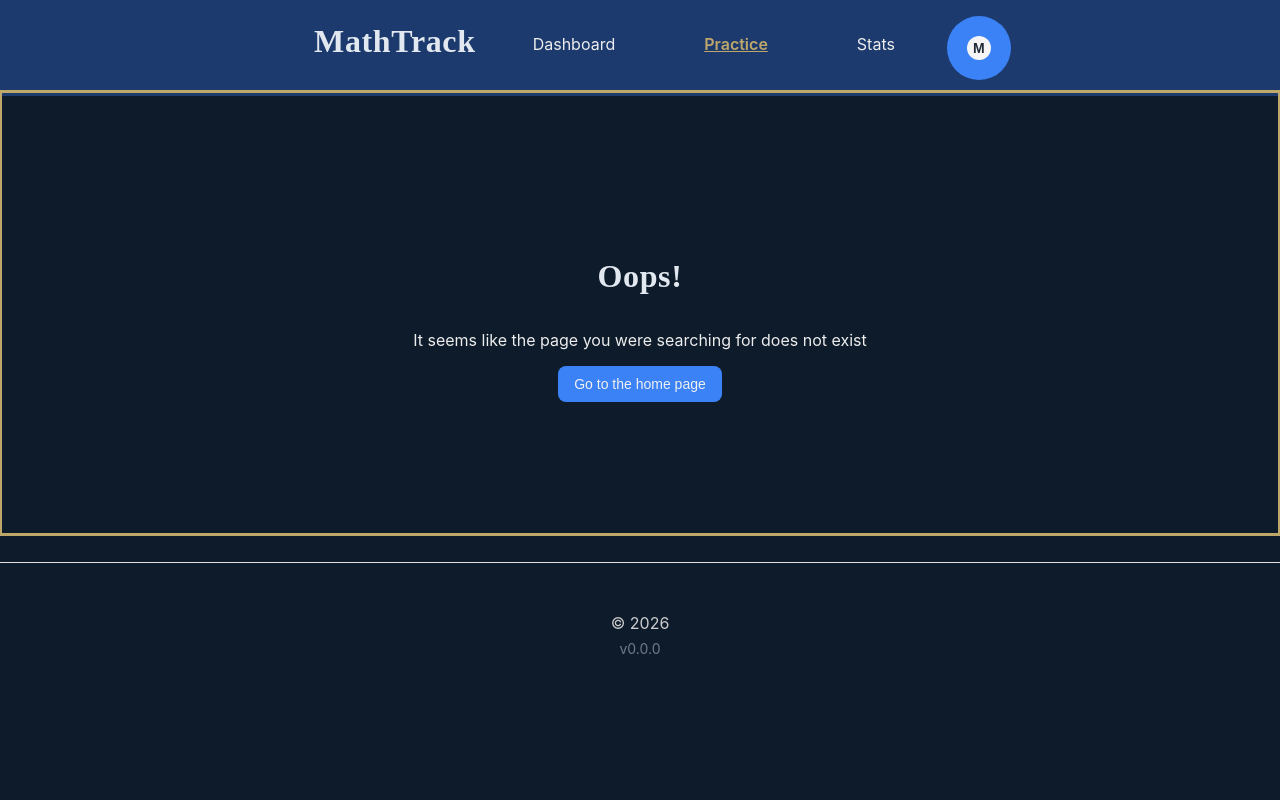
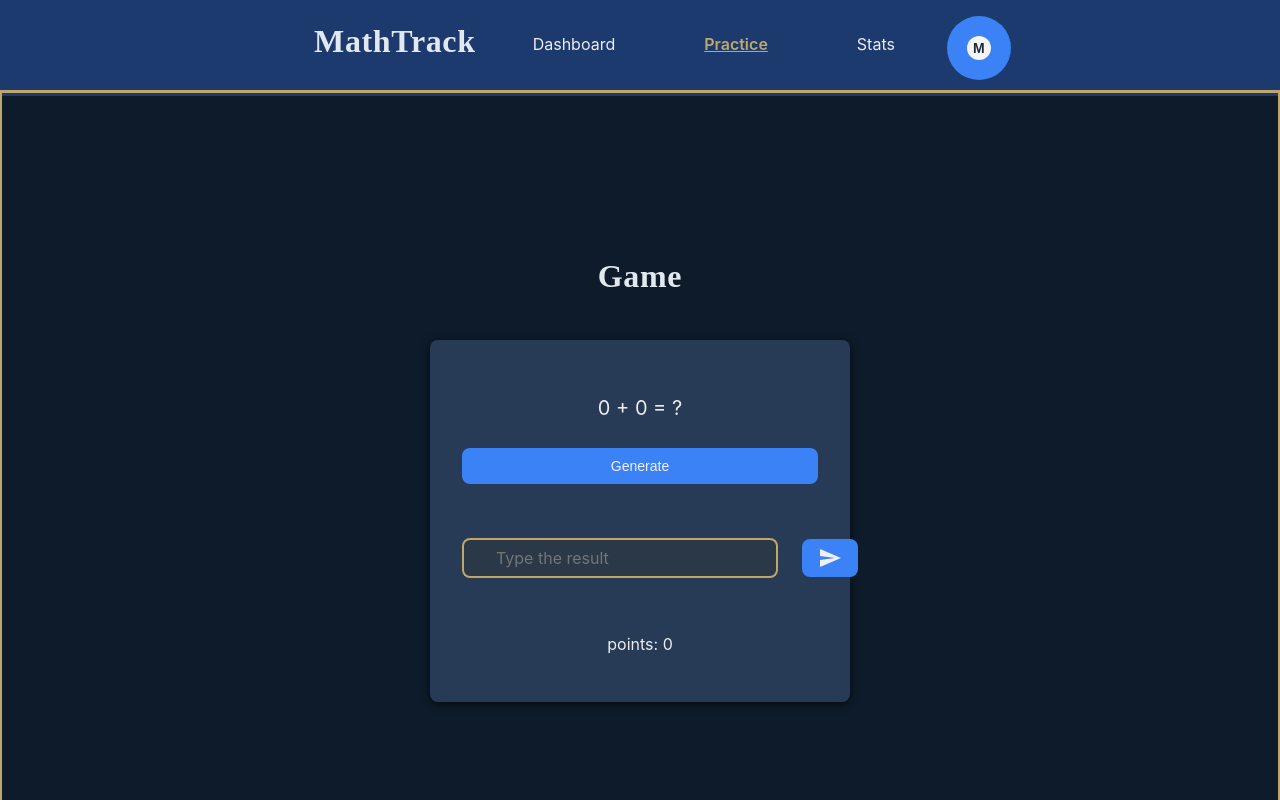
Before and after one commit to LuisDev912/EduMath-Track, a React (Vite) app in the folder frontend/: page /game/1 in a window 1280 px wide. Shown: the top 800 px of the page. Built offline with nearby package versions, Linux system fonts and the light colour scheme.

Commit message:
feat(URL): add logic to change the game mode

```diff
--- a/frontend/src/app/App.tsx
+++ b/frontend/src/app/App.tsx
@@ -40,7 +40,7 @@ function App() {
 
         {/* main layout */}
         <Route element={<MainLayout />}>
-          <Route path="/game" element={<GamePage/>} />
+          <Route path="/game/:mode" element={<GamePage/>} />
           <Route path='*' element={<NotFoundPage />} />
 
           {/* settings layout */}
--- a/frontend/src/pages/LandingPage.tsx
+++ b/frontend/src/pages/LandingPage.tsx
@@ -16,7 +16,7 @@ export default function LandingPage() {
     const routes: Record<string, string> = {
         getStarted: "/register",
         login: "/login",
-        demo: "/game"
+        demo: "/game/tutorial"
     };
 
     // functions
```
